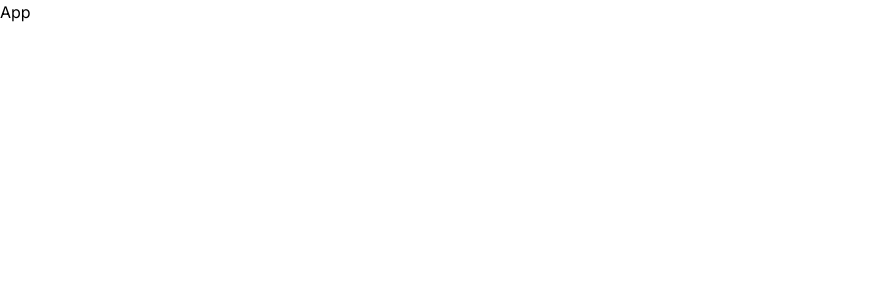
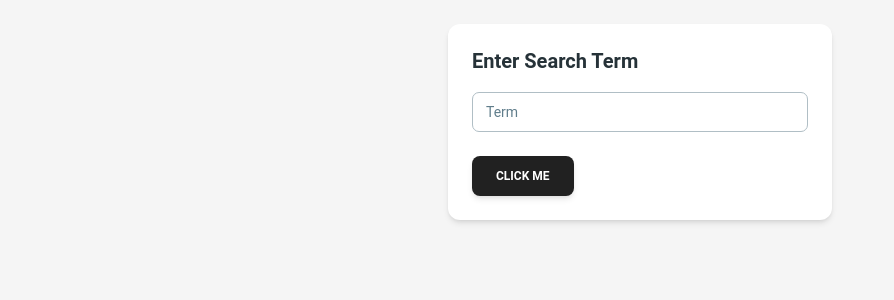
Before and after one commit to CinemaCafe/NextJs, a Next.js app: page / in a window 1280 px wide. Shown: the top 300 px of the page, without its empty margins (0-894 px from the left). Built offline with nearby package versions, Linux system fonts and the light colour scheme.

Commit message:
end of term API

```diff
--- a/src/app/App.tsx
+++ b/src/app/App.tsx
@@ -1,5 +1,24 @@
+"use client"
+import { useState } from "react";
+import agent from "./api/agent";
+import SearchBar from "./components/SearchBar";
+import ImageList from "./components/ImageList";
+
 const App = () => {
-    return <h1>App</h1>
+    const [images, setImages] = useState([]);
+    const handleSubmit = async (term: string) => {
+        const result = await agent.ImageAPI.srch(term);
+        setImages(result.results);
+    }
+    //images.length > 0 && console.log(images);
+    return (
+        <>
+            <SearchBar onSubmit={handleSubmit}/>
+            {
+                images.length > 0 && <ImageList images={images}/>
+            }
+        </>
+    )
 }
 
 export default App;
--- a/src/app/components/ImageList.tsx
+++ b/src/app/components/ImageList.tsx
@@ -1,6 +1,14 @@
-const ImageList = () => {
+import ImageShow from "./ImageShow";
+
+
+const ImageList = ({ images }: any) => {
+    const renderedImages = images.map((image: any) => {
+        return <ImageShow key={image.id} image={image}/>
+    })
     return (
-        <h1>Image List</h1>
+        <div className="container mx-auto grid gap-2 sm:grid-cols-2 md:grid-cols-4">
+            {renderedImages}
+        </div>
     )
 }
 
--- a/src/app/components/ImageShow.tsx
+++ b/src/app/components/ImageShow.tsx
@@ -1,6 +1,9 @@
-const ImageShow = () => {
+
+const ImageShow = ({image} : any) => {
     return (
-        <h1>Image Show</h1>
+        <div>
+            <img className="mb-[10px] w-[100%]" src={image.urls.small} alt={image.alt_description} />
+        </div>
     )
 }
 
--- a/src/app/components/SearchBar.tsx
+++ b/src/app/components/SearchBar.tsx
@@ -1,6 +1,62 @@
-const SearchBar = () => {
+"use client";
+import { Button, Card, CardBody, CardFooter, Input, Typography } from "@material-tailwind/react";
+import { useState } from "react";
+
+interface Props {
+    onSubmit : (term: string) => void;
+}
+
+const SearchBar = ( {onSubmit} : Props) => {
+    const [term, setTerm] = useState("");
+
+    const handleInputChange = (e: React.ChangeEvent<HTMLInputElement>) => {
+        setTerm(e.target.value);
+    };
+
+
+    const handleFormSubmit = (e: React.FormEvent<HTMLFormElement>) => {
+        e.preventDefault();
+        onSubmit(term);
+    }
+
+    // const handleKeyDown = (e: React.KeyboardEvent<HTMLInputElement>) => {
+    //     if (e.key === "Enter") {
+    //         handleClick();
+    //     }
+    // }
+
+    // const handleClick = () => {
+    //     onSubmit(term);
+    // }
+
+    // const normalHtml = (
+    //     <div className="container p-3">
+    //         <form className="mt-8 mb-2 w-80 max-w-screen-lg sm:w-96" onSubmit={handleFormSubmit}>
+    //             <Input label="Term" value={term} onChange={handleInputChange}/>
+    //         </form>
+    //     </div>
+    // );
+
+
     return (
-        <h1>Search Bar</h1>
+        <div className="container mx-auto flex justify-center mb-6">
+            <Card className="mt-6 w-96">
+                <form onSubmit={handleFormSubmit}>
+                    <CardBody>
+                        <Typography variant="h5" color="blue-gray" className="mb-4">
+                            Enter Search Term
+                        </Typography>
+                            {/* <Input label="Term" value={term} onChange={handleInputChange} onKeyDown={handleKeyDown}/> */}
+                            <Input label="Term" value={term} onChange={handleInputChange}/>
+                    </CardBody>
+                    <CardFooter className="pt-0">
+                        {/* <Button onClick={handleClick}>Click Me</Button> */}
+                        <Button type="submit">Click me</Button>
+                    </CardFooter>
+                </form>
+            </Card>
+        </div>
+        //normalHtml
     )
 }
 
--- a/src/app/layout.tsx
+++ b/src/app/layout.tsx
@@ -2,7 +2,7 @@ import './globals.css'
 import type { Metadata } from 'next'
 import { Inter } from 'next/font/google'
 
-const inter = Inter({ subsets: ['latin'] })
+// const inter = Inter({ subsets: ['latin'] })
 
 export const metadata: Metadata = {
   title: 'Create Next App',
@@ -16,7 +16,7 @@ export default function RootLayout({
 }) {
   return (
     <html lang="en">
-      <body className={inter.className}>{children}</body>
+      <body className="bg-gray-100">{children}</body>
     </html>
   )
 }
--- a/tailwind.config.js
+++ b/tailwind.config.js
@@ -1,10 +1,16 @@
 const withMT = require("@material-tailwind/react/utils/withMT");
 
 module.exports = withMT({
+  // to default HTML style
+  // corePlugins: {
+  //   preflight: false,
+  // },
   content: [
     './src/pages/**/*.{js,ts,jsx,tsx,mdx}',
     './src/components/**/*.{js,ts,jsx,tsx,mdx}',
     './src/app/**/*.{js,ts,jsx,tsx,mdx}',
+    // "node_modules/@material-tailwind/react/components/**/*.{js,ts,jsx,tsx}",
+    // "node_modules/@material-tailwind/react/theme/components/**/*.{js,ts,jsx,tsx}"
   ],
   theme: {
     extend: {
```
